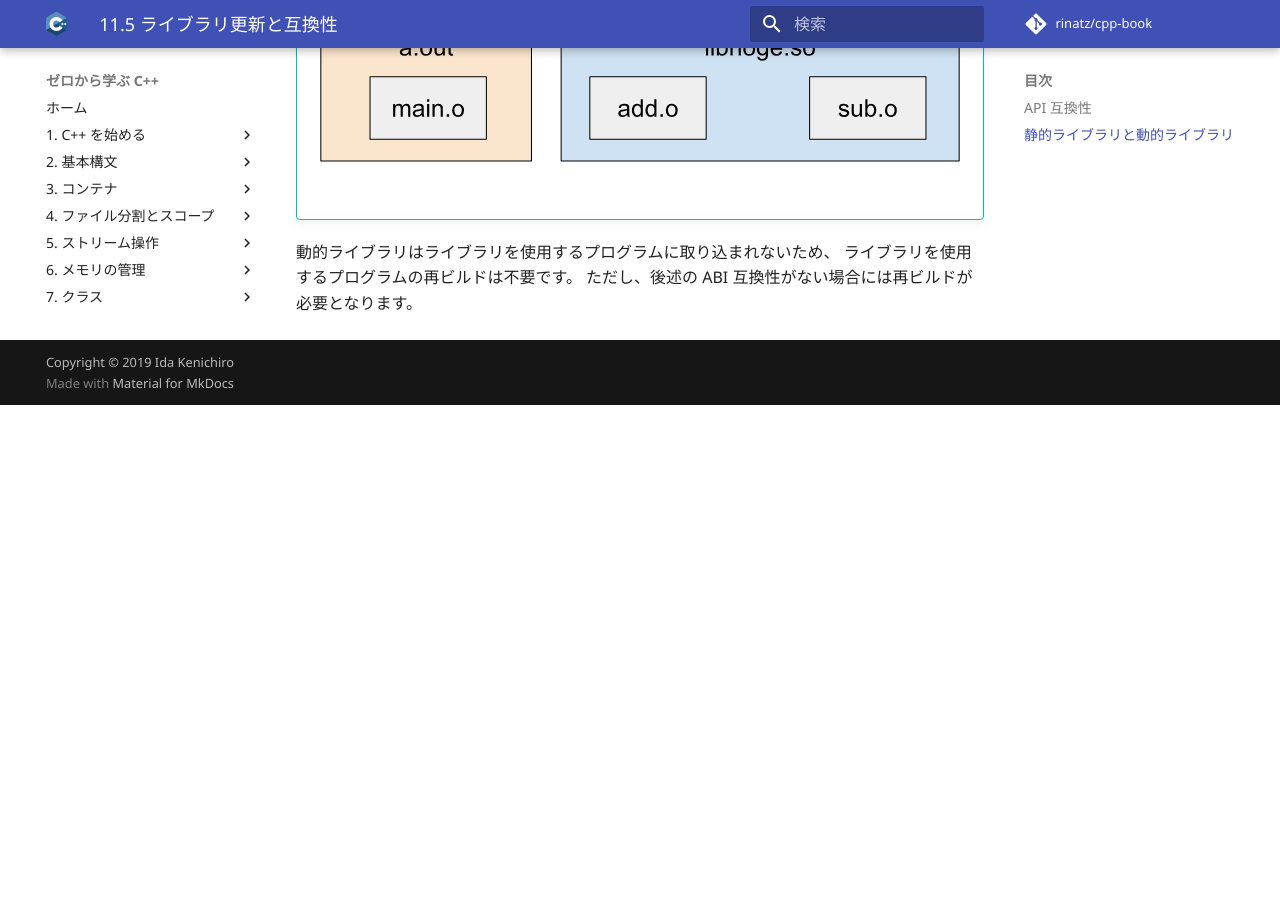
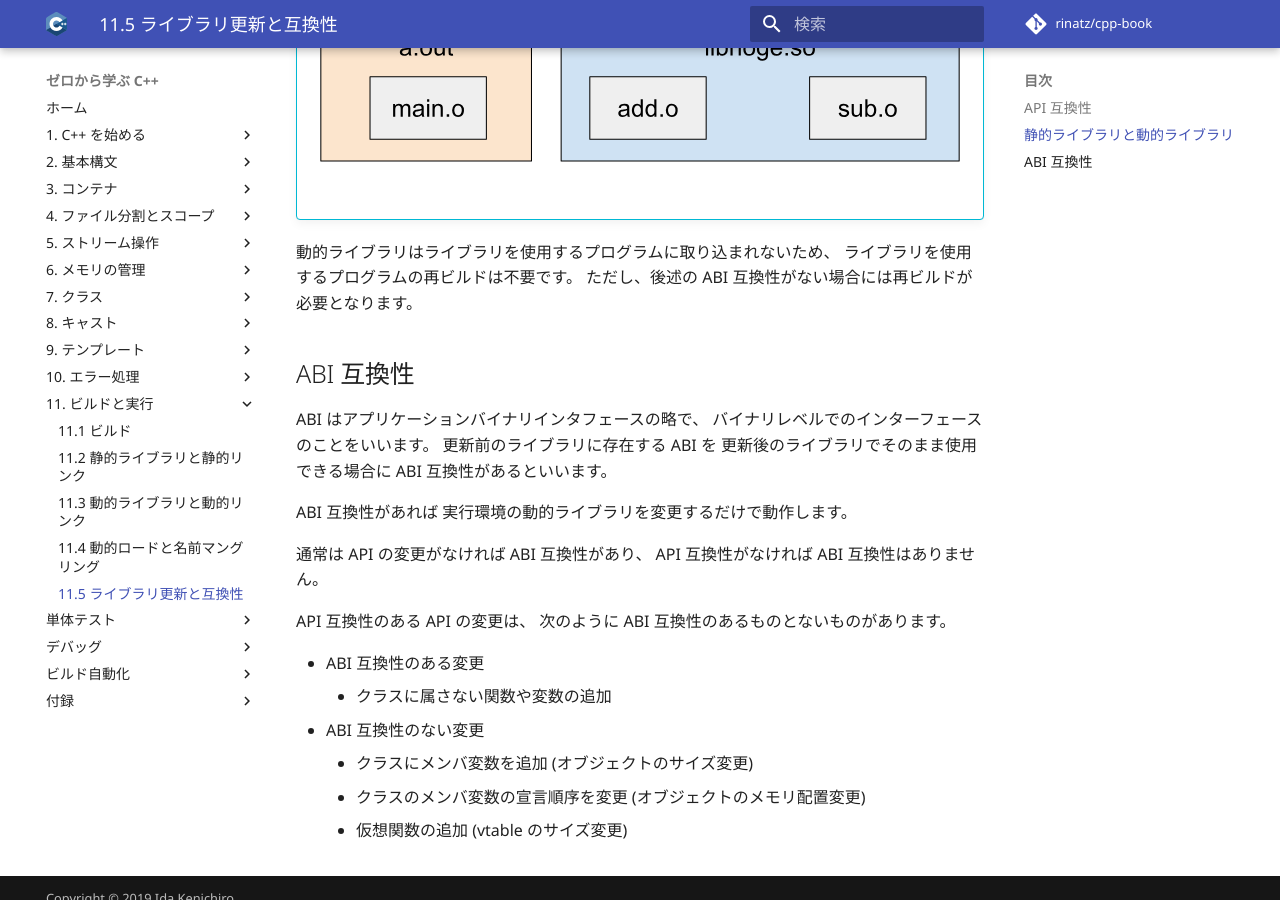
Before and after one commit to rinatz/cpp-book, an MkDocs documentation site: the page built from docs/ch11-05-library-updating-and-compatibility.md, in a window 1280 px wide and 900 px high, scrolled down 1735 px. Built offline with MkDocs 1.6.1 and Material for MkDocs 9.7.7, drawn with Linux system fonts in a browser that asks for light colours; comment, search, counter and statistics services are not loaded; before the commit the page ends 2140 px from its top, so only the background shows below that.

Commit message:
Explain ABI compatibility

```diff
--- a/docs/ch11-05-library-updating-and-compatibility.md
+++ b/docs/ch11-05-library-updating-and-compatibility.md
@@ -55,3 +55,27 @@
 
 [static_library]: img/static_library.svg
 [dynamic_library]: img/dynamic_library.svg
+
+## ABI 互換性
+
+ABI はアプリケーションバイナリインタフェースの略で、
+バイナリレベルでのインターフェースのことをいいます。
+更新前のライブラリに存在する ABI を
+更新後のライブラリでそのまま使用できる場合に ABI 互換性があるといいます。
+
+ABI 互換性があれば
+実行環境の動的ライブラリを変更するだけで動作します。
+
+通常は
+API の変更がなければ ABI 互換性があり、
+API 互換性がなければ ABI 互換性はありません。
+
+API 互換性のある API の変更は、
+次のように ABI 互換性のあるものとないものがあります。
+
+- ABI 互換性のある変更
+    - クラスに属さない関数や変数の追加
+- ABI 互換性のない変更
+    - クラスにメンバ変数を追加 (オブジェクトのサイズ変更)
+    - クラスのメンバ変数の宣言順序を変更 (オブジェクトのメモリ配置変更)
+    - 仮想関数の追加 (vtable のサイズ変更)
```
